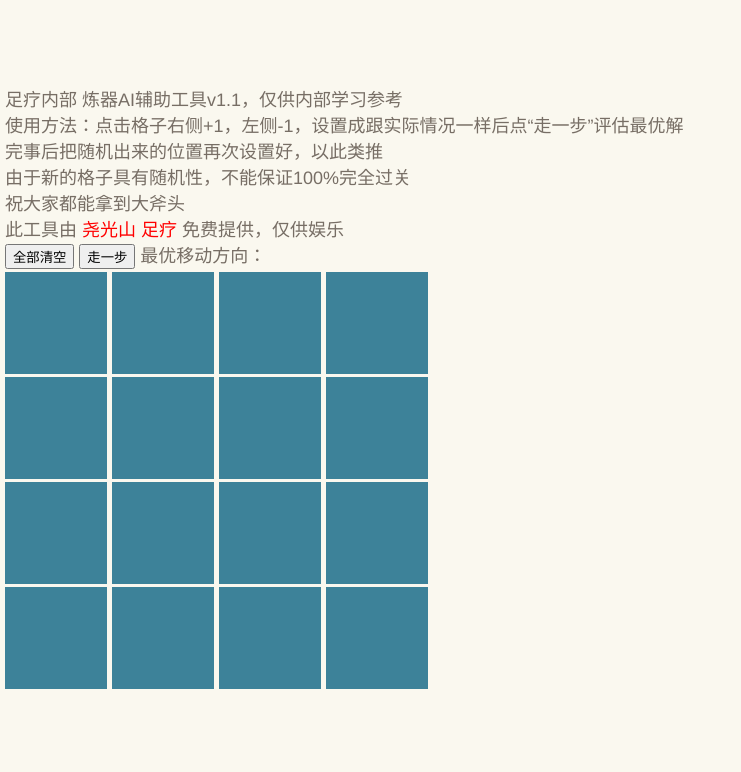
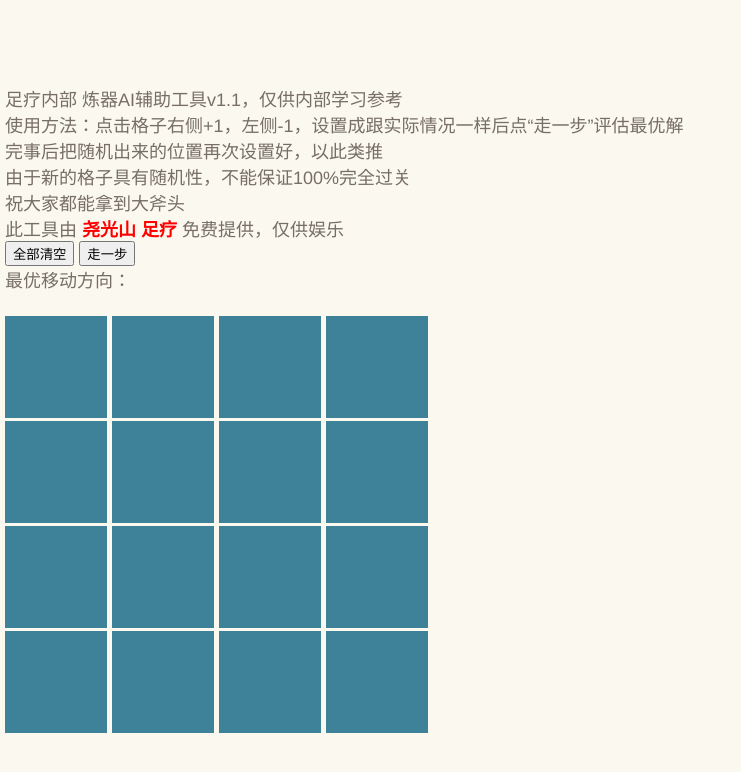
Before and after one commit to duhongjun/xddq-lq, a plain HTML site: page index.html in a window 1280 px wide. Shown: the whole page, without its empty margins (0-741 px from the left). Drawn offline with Linux system fonts and the light colour scheme; no server answers.

Commit message:
update style

```diff
--- a/index.html
+++ b/index.html
@@ -43,7 +43,6 @@
         }
 
         if (dir != undefined) {
-          console.log(dir);
           document.getElementById("dir").innerHTML = dir_text[dir];
         }
       }
@@ -139,6 +138,13 @@
         padding: 0px;
         min-width: 360px;
       }
+      .direction {
+
+      }
+      #dir {
+        font-weight: bold;
+        color: red;
+      }
     </style>
   </head>
 
@@ -149,11 +155,12 @@
     由于新的格子具有随机性，不能保证100%完全过关<br />
     祝大家都能拿到大斧头<br />
     此工具由
-    <span style="color: red">尧光山  足疗</span> 免费提供，仅供娱乐<br />
+    <span style="color: red; font-weight: bold;">尧光山  足疗</span> 免费提供，仅供娱乐<br />
     <div id="grid">
       <button onclick="clear1()">全部清空</button>
-      <button id="ai-step">走一步</button> 最优移动方向：<span id="dir"></span
-      ><br />
+      <button id="ai-step">走一步</button>
+      <div class="direction">最优移动方向：<span id="dir"></span></div>
+       <br />
       <input
         class="cell"
         readonly
```
